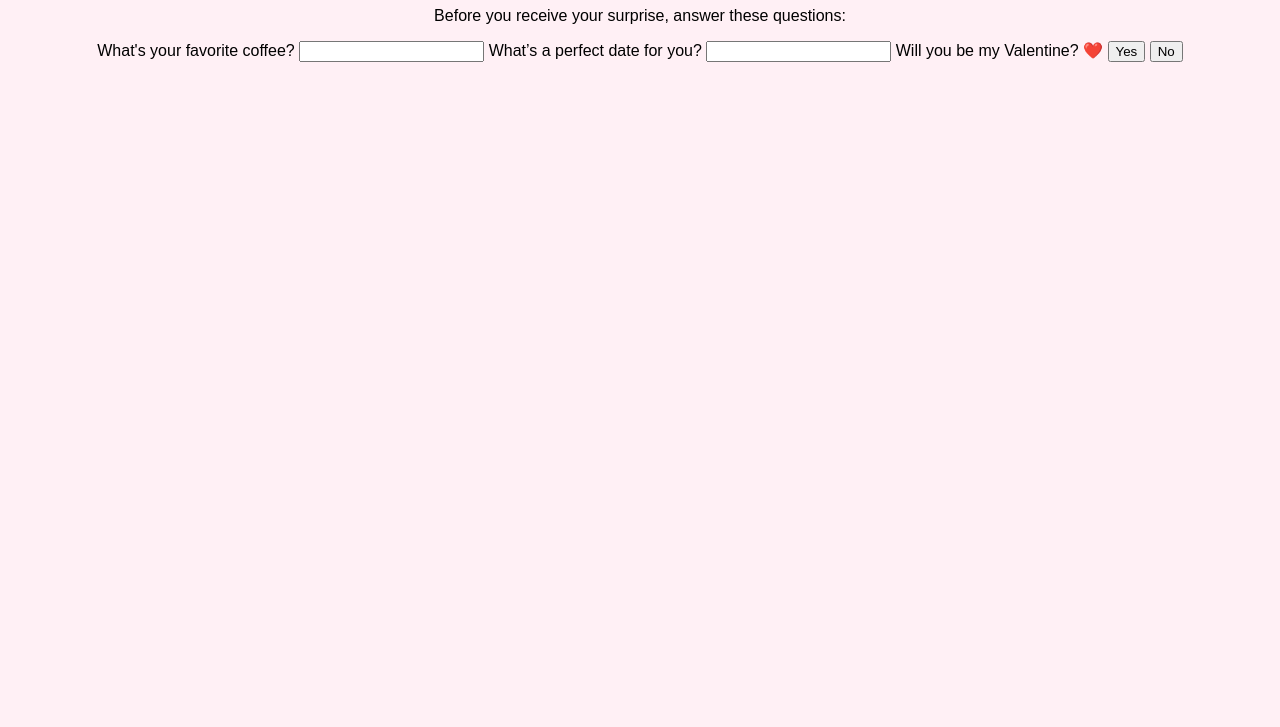
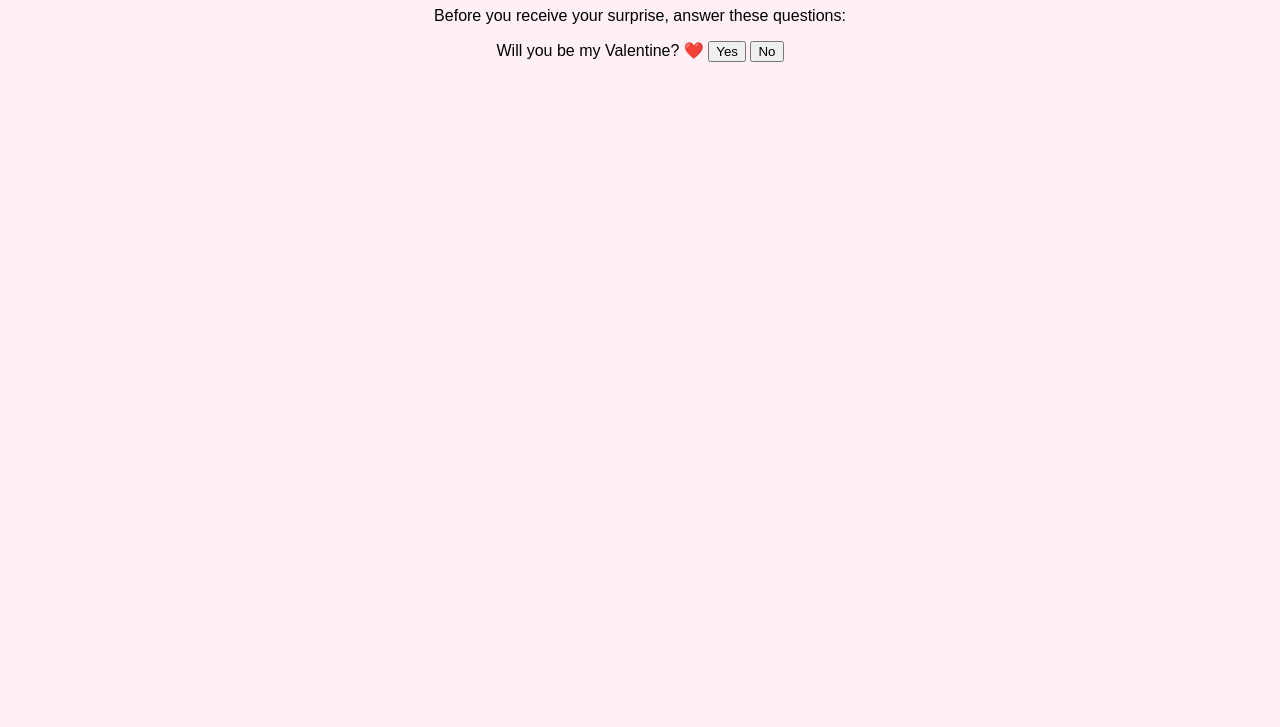
Before and after one commit to Fallenmoon69/fallenmoon.github.io, a plain HTML site: page valentine.html in a window 1280 px wide. Shown: the part 73-800 px from the top of the page. Drawn offline with Linux system fonts and the light colour scheme.

Commit message:
Update valentine.html

```diff
--- a/valentine.html
+++ b/valentine.html
@@ -10,12 +10,6 @@
     <h1>Congratulations! You've won a special Valentine's prize!</h1>
     <p>Before you receive your surprise, answer these questions:</p>
     <form>
-        <label>What's your favorite coffee?</label>
-        <input type="text" required>
-
-        <label>What’s a perfect date for you?</label>
-        <input type="text" required>
-
         <label>Will you be my Valentine? ❤️</label>
         <button type="button" onclick="location.href='yes.html'">Yes</button>
         <button type="button" onclick="location.href='no.html'">No</button>
```
